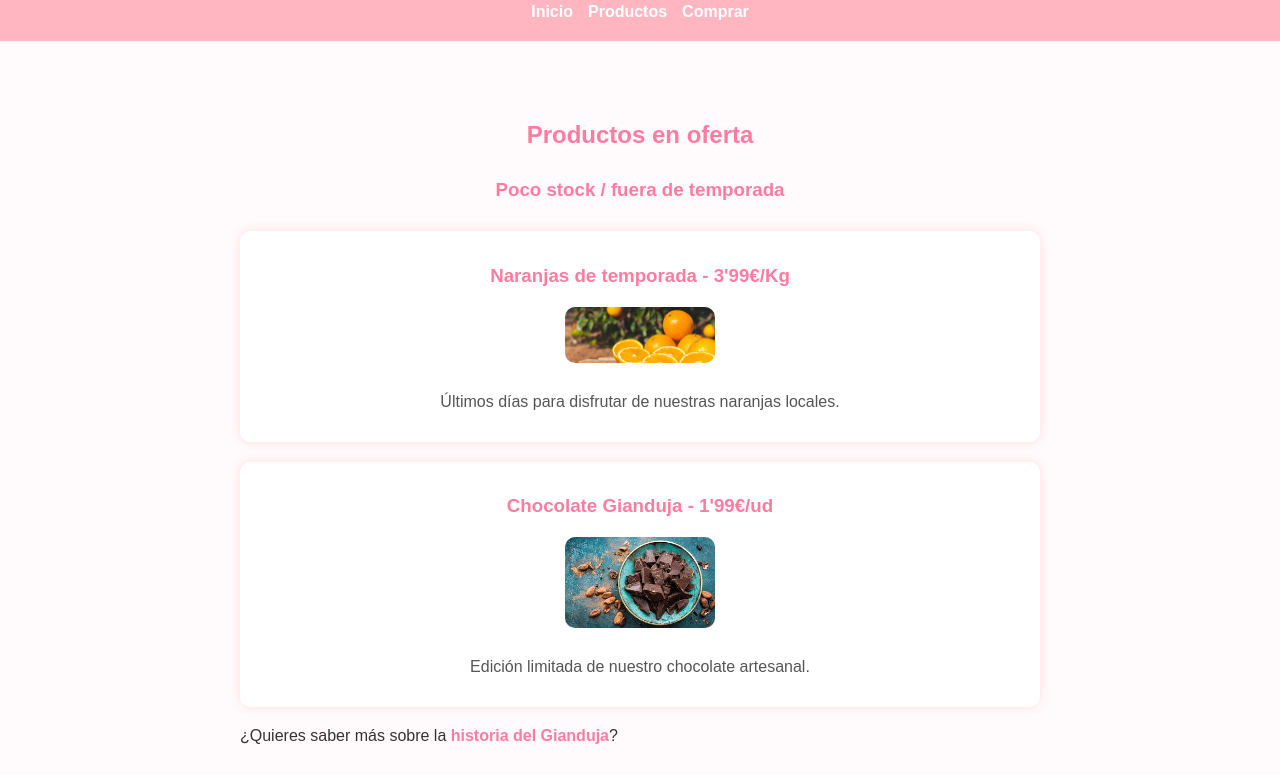
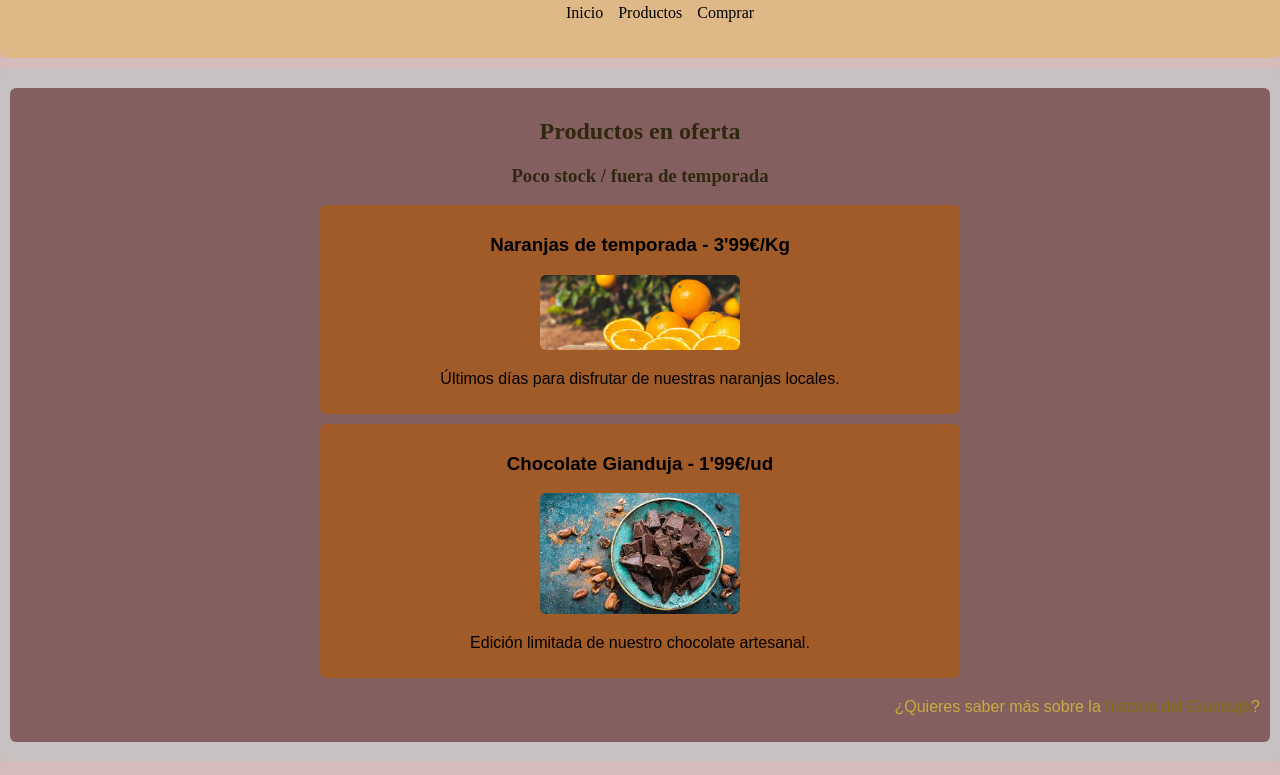
Before and after one commit to luciaar3/Interfaces, a plain HTML site: page TiendaLocal-LuciaAndreu/index.html in a window 1280 px wide. Shown: the part 226-1001 px from the top of the page. Drawn offline with Linux system fonts and the light colour scheme.

Commit message:
practica examen

```diff
--- a/TiendaLocal-LuciaAndreu/index.html
+++ b/TiendaLocal-LuciaAndreu/index.html
@@ -3,7 +3,7 @@
 <head>
     <meta charset="UTF-8">
     <title>Gianduja - Inicio</title>
-    <link rel="stylesheet" href="../TiendaLocal-LuciaAndreu/style/styleIndex.css">
+    <link rel="stylesheet" href="../TiendaLocal-LuciaAndreu/style/styleInd.css">
 </head>
 <body>
     <header class="header">
--- /dev/null
+++ b/TiendaLocal-LuciaAndreu/style/styleInd.css
@@ -0,0 +1,83 @@
+body{
+    margin: 0;
+    padding: 0;
+    color: black;
+    background-color: rgb(212, 188, 188);
+    font-family: 'popins', sans-serif;
+}
+
+header{
+    background-color: burlywood;
+    border-radius: 6px;
+    padding: 20px;
+    text-align: center;
+}
+
+h1{
+    text-align: center;
+    color: blue;
+}
+
+header img{
+    margin-top: 10px;
+    border-radius: 50%;
+}
+
+nav ul{
+    justify-content: center;
+    list-style: none;
+    display: flex;
+    gap: 15px;
+}
+
+nav ul li a{
+    text-decoration: none;
+    color: black;
+    font-family: 'Times New Roman', Times, serif;
+}
+nav ul li a:hover{
+    text-decoration: underline;
+}
+
+main{
+    background-color: rgb(199, 193, 193);
+    border-radius: 6px;
+    padding: 10px;
+    margin: 10px 0;
+}
+
+section{
+    background-color: rgb(131, 95, 95);
+    border-radius: 6px;
+    padding: 10px;
+    margin: 10px 0 10px 0;
+}
+
+section > h2, section > h3{
+    text-align: center;
+    font-family: 'Times New Roman', Times, serif;
+    color: rgb(48, 39, 15);
+}
+article{
+    text-align: center;
+    background-color: rgb(161, 91, 41);
+    justify-content:center;
+    border-radius: 6px;
+    max-width: 50%;
+    padding: 10px;
+    margin: 10px auto;
+}
+article img{
+    border-radius: 6px;
+    width: 200px;
+}
+
+section > p{
+    margin-top: 20px;
+    text-align: end;
+    color: rgb(202, 170, 64);
+}
+section > p a{
+    text-decoration: none;
+    color: rgb(131, 113, 15);
+}
```
